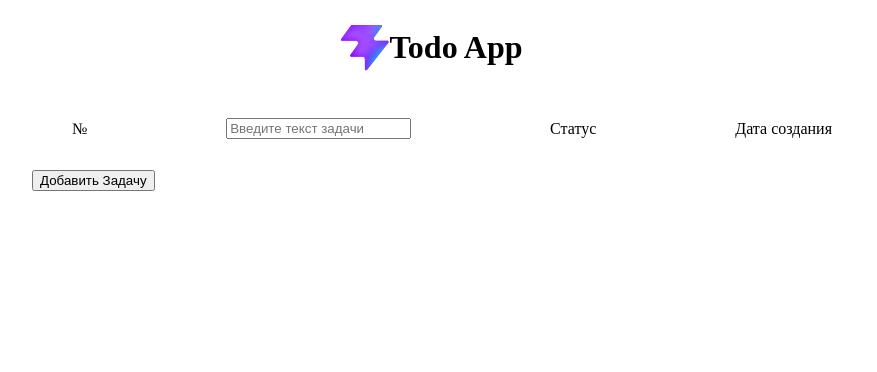
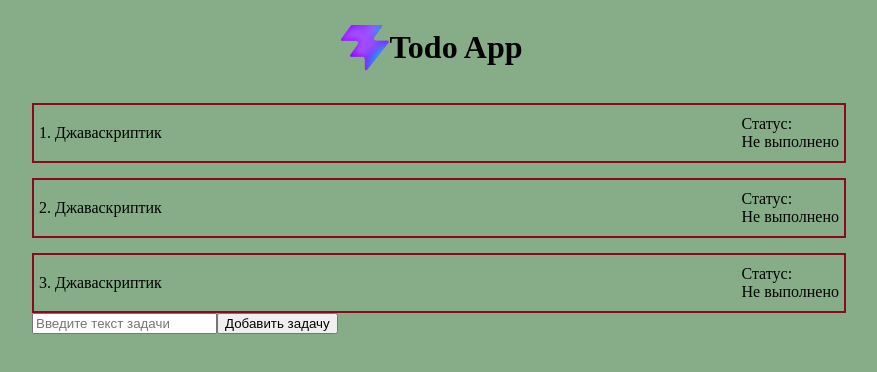
Before and after one commit to omelyao/todo-app, a React (Vite) app: page / in a window 1280 px wide. Shown: the top 372 px of the page, without its empty margins (208-1085 px from the left). Built offline with nearby package versions, Linux system fonts and the light colour scheme.

Commit message:
Добавление задач в список задач

```diff
--- a/src/App.jsx
+++ b/src/App.jsx
@@ -4,14 +4,23 @@ import TodoList from './components/TodoList'
 import AddTodo from './components/AddTodo'
 
 function App() {
-  const [count, setCount] = useState(0)
+
+  const[tasks, setTasks] = useState([
+    {id:1, text: 'Джаваскриптик', completed: false, createdAt: Date.now()},
+    {id:2, text: 'Джаваскриптик', completed: false, createdAt: Date.now()},
+    {id:3, text: 'Джаваскриптик', completed: false, createdAt: Date.now()},
+  ])
+
+  const createTask =(newTask) =>{
+    setTasks([...tasks, newTask])
+  }
 
   return (
     <>
     <Header />
       <section id="center">
-        <TodoList />
-        <AddTodo />
+        <TodoList create={createTask} tasks={tasks}/>
+        <AddTodo create={createTask}/>
       </section>
     </>
   )
--- a/src/components/AddTodo.jsx
+++ b/src/components/AddTodo.jsx
@@ -1,10 +1,22 @@
+import React, { useState} from "react";
+const AddTodo = function({create}){
 
-
-function AddTodo(){
+    const [task, setTask] = useState({text: ''})
+    const addNewTask = (e) =>{
+    const newTask ={
+        ...task, id: Date.now()
+    }
+    create(newTask)
+    setTask({text: ''})
+    }
     return(
-        <button>
-            Добавить Задачу
-        </button>
+        <form>
+            <input value={task.text}
+            onChange ={e => setTask({...task, text: e.target.value})}
+            type="text"
+            placeholder="Введите текст задачи" />
+        <button type="button" onClick={addNewTask}>Добавить задачу</button>
+      </form>
     )
 }
 
--- a/src/components/TodoItem.jsx
+++ b/src/components/TodoItem.jsx
@@ -1,14 +1,17 @@
 
 
-function TodoItem(){
+function TodoItem(props){
     return(
 
-        <li>
-            <p>№</p>
-            <input type="text" placeholder="Введите текст задачи" />
-            <p>Статус</p>
-            <p>Дата создания</p>
-        </li>
+    <div className="task">
+        <div className="task__content">
+            <div>{props.number}. {props.task.text}</div>
+            <div>
+                <div>Статус: </div>
+                <div>{props.task.completed ? 'Выполнено' : 'Не выполнено'}</div>
+            </div>
+        </div>
+    </div>
     )
 }
 
--- a/src/components/TodoList.jsx
+++ b/src/components/TodoList.jsx
@@ -1,10 +1,14 @@
 import TodoItem from './TodoItem'
 
-function TodoList(){
+function TodoList({tasks, index}){
+
+
     return(
-        <ul>
-            <TodoItem />
-        </ul>
+        <div>
+            {tasks.map((task,index)=>
+                <TodoItem number={index + 1}task = {task} key={task.id}/>
+            )}
+        </div>
     )
 }
 
--- a/src/main.css
+++ b/src/main.css
@@ -1,6 +1,10 @@
+body{
+    background-color: #86ad88;
+}
 #root{
     width: 800px;
     margin:0 auto;
+
 }
 li{
     list-style-type: none;
@@ -8,3 +12,14 @@ li{
     justify-content: space-between;
     align-items: center;
 }
+.task{
+    width: 800px;
+    border: 2px solid #8b081e;
+    padding: 10px 5px;
+    margin-top: 15px;
+}
+.task__content{
+    display:flex;
+    justify-content: space-between;
+    align-items: center;
+}
```
